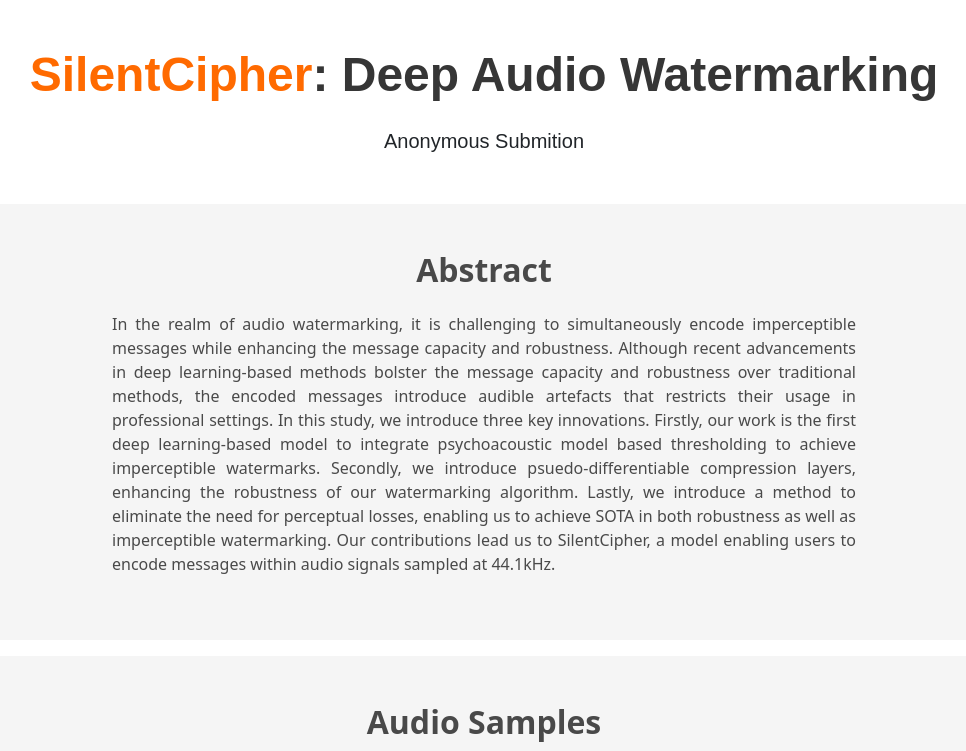
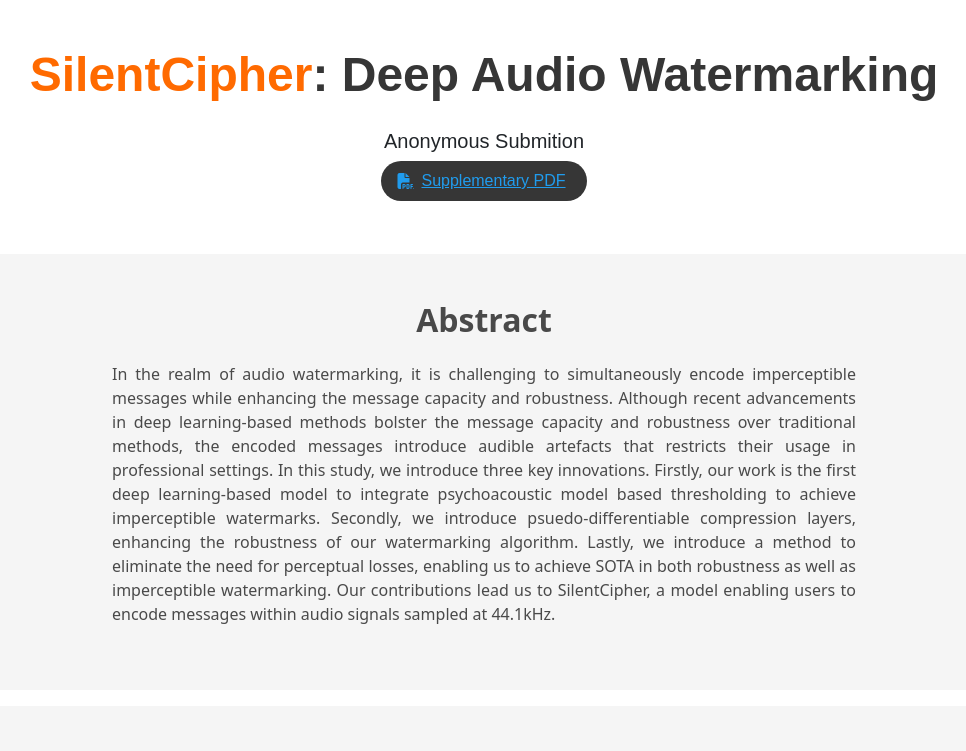
Before and after one commit to interspeech2024/silentcipher, a plain HTML site: page index.html in a window 1280 px wide. Shown: the top 751 px of the page, without its empty margins (156-1122 px from the left). Drawn offline with nearby package versions, Linux system fonts and the light colour scheme; some packages are replaced by stand-ins of ours; some icons are missing; a web font is replaced by a local one.

```diff
--- a/index.html
+++ b/index.html
@@ -59,6 +59,14 @@
             <h1 class="title is-1 publication-title"><font color="#ff6a00">SilentCipher</font>: Deep Audio Watermarking</h1>
             <div class="is-size-5 publication-authors">
               Anonymous Submition
+              <div>
+                <span class="link-block">
+                    <a href="static/pdfs/supplementary_material.pdf" target="_blank" class="external-link button is-normal is-rounded is-dark">
+                      <span class="icon"><i class="fas fa-file-pdf"></i></span>
+                      <span>Supplementary PDF</span>
+                    </a>
+                </span>
+              </div>
               <!-- Paper authors -->
               <!-- <span class="author-block">
               <a href="https://sites.google.com/view/dongjun-kim" target="_blank">Dongjun Kim</a><span><sup>&#10059;,</sup></span><span><sup>&#9832;1</sup></span>,</span>
```
